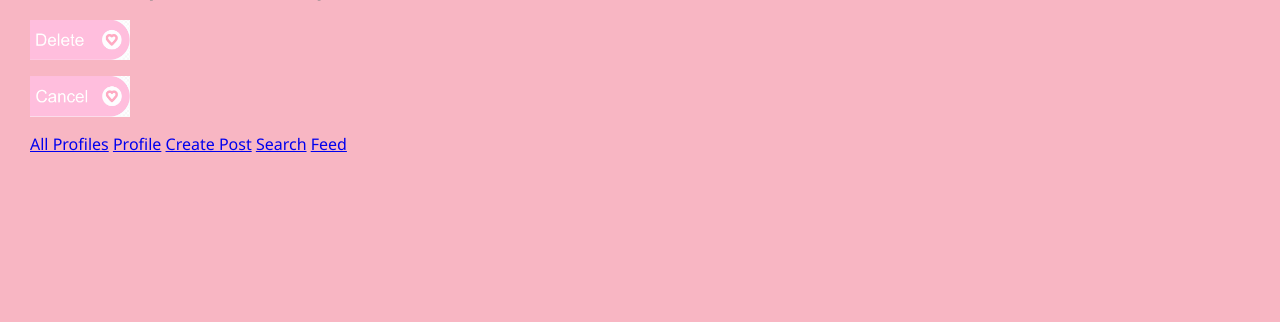
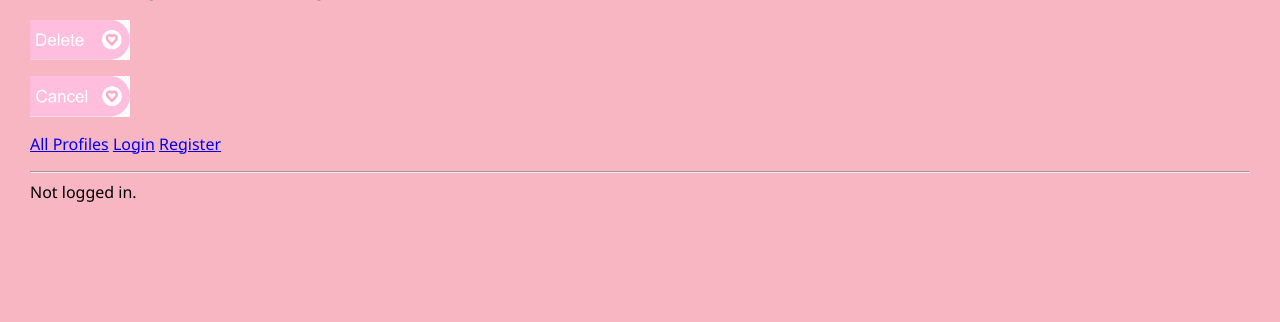
Before and after one commit to luisavazquezusaa/cs412, a Django app: page /mini_insta/post/7/delete in a window 1280 px wide. Shown: the part 478-800 px from the top of the page. Run offline with Django 5.2, Linux system fonts and the light colour scheme; data comes from the database, SQL or seed files in the repository; both versions use the stored data as it was after the commit.

Commit message:
task 1, A7 completed

```diff
--- a/mini_insta/models.py
+++ b/mini_insta/models.py
@@ -5,6 +5,7 @@
 
 from django.db import models
 from django.urls import reverse
+from django.contrib.auth.models import User     # for authentication
 
 # Create your models here.
 
@@ -19,6 +20,7 @@
     bio_text = models.TextField(blank = True)
     join_date = models.DateTimeField(auto_now = True)
     profile_image_url = models.URLField(blank = True) #url as a string
+    user = models.ForeignKey(User, on_delete=models.CASCADE) #Gave a value of 1 for profiles not associated with a user
 
     def __str__(self):
         '''return a string representation of the model instance.'''
--- a/mini_insta/templates/mini_insta/base.html
+++ b/mini_insta/templates/mini_insta/base.html
@@ -21,53 +21,41 @@
         {% endblock%}
     </body>
 
-    <!-- <nav>
-        <ul>
-            <li><a href="{% url 'show_all_profiles' %}">All Profiles</a></li>
-            {% if profile %}
-                <li><a href="{% url 'create_post' profile.pk %}">Create Post</a></li>
-             {% elif post %}
-                <li><a href="{% url 'create_post' post.profile.pk %}">Create Post</a></li>
-             {% endif %}
-        </ul>
-    </nav> -->
+<nav>
+    <ul>
+        <!-- Urls for users who are not logged in-->
+        <li><a href="{% url 'show_all_profiles' %}">All Profiles</a></li>
 
+        <!-- urls for logged in users only -->
+        {% if request.user.is_authenticated %}
 
-    <nav>
-        <ul>
-            <!-- link all profiles -->
-            <li><a href="{% url 'show_all_profiles' %}">All Profiles</a></li>
+            <!-- For each profile-->
+            {% if profile and request.user == profile.user %}
+                <li><a href="{% url 'profile' profile.pk %}">My Profile</a></li>
 
-            <!-- link profile -->
-            {% if profile %}
-                <li><a href="{% url 'profile' profile.pk %}">Profile</a></li>
-            {% elif post %}
-                <li><a href="{% url 'profile' post.profile.pk %}">Profile</a></li>
+                <li><a href="{% url 'update_profile' %}">Update Profile</a></li>
+
+                <li><a href="{% url 'create_post' %}">Create Post</a></li>
+
+                <li><a href="{% url 'show_feed' %}">My Feed</a></li>
+
+                <li><a href="{% url 'search' %}">Search</a></li>
             {% endif %}
 
-            <!-- link to create a post -->
-            {% if profile %}
-                <li><a href="{% url 'create_post' profile.pk %}">Create Post</a></li>
-            {% elif post %}
-                <li><a href="{% url 'create_post' post.profile.pk %}">Create Post</a></li>
-            {% endif %}
+            <li><a href="{% url 'logout' %}">Logout</a></li>
+        <!-- Urls for users who are not logged in-->
+        {% else %}
+            <li><a href="{% url 'login' %}">Login</a></li>
+            <li><a href="{% url 'register' %}">Register</a></li>
+        {% endif %}
 
-            <!-- link to search -->
-            {% if profile %}
-                <li><a href="{% url 'search' profile.pk %}">Search</a></li>
-            {% elif post %}
-                <li><a href="{% url 'search' post.profile.pk %}">Search</a></li>
-            {% endif %}
-
-            <!-- link feed-->
-            {% if profile %}
-                <li><a href="{% url 'show_feed' profile.pk %}">Feed</a></li>
-            {% elif post %}
-                <li><a href="{% url 'show_feed' post.profile.pk %}">Feed</a></li>
-            {% endif %}
-        </ul>
-    </nav>
-
-
+    </ul>
+    <hr>
+    {% if request.user.is_authenticated %}
+    Logged in as: {{request.user}}
+    {% else %}
+    Not logged in.
+    {% endif %}
+</nav>
 
 </html>
--- a/mini_insta/templates/mini_insta/create_post_form.html
+++ b/mini_insta/templates/mini_insta/create_post_form.html
@@ -10,7 +10,7 @@
 <h1>Create a new post</h1>
 
 <!-- Display HTML form -->
-<form action="{% url 'create_post' profile.pk %}" method="POST" enctype="multipart/form-data">
+<form action="{% url 'create_post' %}" method="POST" enctype="multipart/form-data">
     {% csrf_token %}
     <table>
         {{ form.as_table }}
--- a/mini_insta/templates/mini_insta/delete_post_form.html
+++ b/mini_insta/templates/mini_insta/delete_post_form.html
@@ -35,8 +35,8 @@
 </form>
 
 <!-- Form to cancel delete -->
-<form action="{% url 'profile' profile.pk %}" method="get">
-    <a href="{% url 'profile' profile.pk %}">
+<form action="{% url 'profile' post.profile.pk %}" method="get">
+    <a href="{% url 'profile' post.profile.pk %}">
         <img src="{% static 'images/cancel_icon.png' %}" alt="Cancel" width="100">
     </a>
 </form>
--- a/mini_insta/templates/mini_insta/search.html
+++ b/mini_insta/templates/mini_insta/search.html
@@ -11,7 +11,7 @@
 <main class="search-page">
     <h2>Search</h2>
 
-    <form method="get" action="{% url 'search' profile.pk %}">
+    <form method="get" action="{% url 'search' %}">
         <input type="text" name="q" class="search-box" required>
         <button type="submit" class="search-btn">Search</button>
     </form>
--- a/mini_insta/templates/mini_insta/search_results.html
+++ b/mini_insta/templates/mini_insta/search_results.html
@@ -12,7 +12,7 @@
     <h2>Search Results for "{{ query }}"</h2>
 
     <!-- back to search link -->
-    <a href="{% url 'search' profile.pk %}">Back to search</a>
+    <a href="{% url 'search' %}">Back to search</a>
 
     <!-- profiles  -->
     <section class="search-section">
--- a/mini_insta/templates/mini_insta/show_following.html
+++ b/mini_insta/templates/mini_insta/show_following.html
@@ -36,9 +36,7 @@
         <!-- back to profile icon -->
         <div style="text-align: left; margin-top: 20px;">
             <a href="{% url 'profile' profile.pk %}">
-                <img src="{% static 'images/back_to_profile_icon.png' %}"
-                    alt="Back to Profile"
-                    width="100">
+                <img src="{% static 'images/back_to_profile_icon.png' %}" alt="Back to Profile" width="100">
             </a>
         </div>
     </section>
--- a/mini_insta/templates/mini_insta/show_profile.html
+++ b/mini_insta/templates/mini_insta/show_profile.html
@@ -43,7 +43,7 @@
         <img src="{{ profile.profile_image_url }}" alt="Profile image" class="profile-pic">
 
         <div>
-            <a href="{% url 'update_profile' profile.pk %}">
+            <a href="{% url 'update_profile' %}">
                 <button type="button">Update Profile</button>
             </a>
         </div>
--- a/mini_insta/templates/mini_insta/update_post_form.html
+++ b/mini_insta/templates/mini_insta/update_post_form.html
@@ -28,7 +28,7 @@
             <button type="submit" name="update_post">
                 <img src="{% static 'images/update_icon.png' %}" alt="Update" width="100">
             </button>
-            <a href="{% url 'post' form.instance.pk %}">
+            <a href="{% url 'post' form.instance %}">
                 <img src="{% static 'images/cancel_icon.png' %}" alt="Cancel" width="100">
             </a>
         </td>
--- a/mini_insta/urls.py
+++ b/mini_insta/urls.py
@@ -7,6 +7,7 @@
 from .views import *
 from django.conf.urls.static import static
 from django.conf import settings
+from django.contrib.auth import views as auth_views
 
 urlpatterns = [
 
@@ -14,14 +15,19 @@
     path('show_all_profiles/', ProfileListView.as_view(), name="show_all_profiles"),
     path('profile/<int:pk>', ProfileDetailView.as_view(), name='profile'),
     path('post/<int:pk>', PostDetailView.as_view(), name='post'),
-    path('profile/<int:pk>/create_post', CreatePostView.as_view(), name="create_post"),
-    path('profile/<int:pk>/update', UpdateProfileView.as_view(), name='update_profile'),
+    path('profile/create_post', CreatePostView.as_view(), name="create_post"),
+    path('profile/update', UpdateProfileView.as_view(), name='update_profile'),
     path('post/<int:pk>/delete', DeletePostView.as_view(), name='delete_post'),
     path('post/<int:pk>/update', UpdatePostView.as_view(), name='update_post'),
     path('profile/<int:pk>/followers', ShowFollowersDetailView.as_view(), name='show_followers'),
     path('profile/<int:pk>/following', ShowFollowingDetailView.as_view() , name='show_following'),
-    path('profile/<int:pk>/feed',  PostFeedListView.as_view(), name="show_feed"),
-    path('profile/<int:pk>/search', SearchView.as_view(), name='search'),
+    path('profile/feed',  PostFeedListView.as_view(), name="show_feed"),
+    path('profile/search', SearchView.as_view(), name='search'),
+
+    # Authorization-related URLs (A7):
+    path('login/', auth_views.LoginView.as_view(template_name='mini_insta/login.html'), name='login'),
+    path('logout/', auth_views.LogoutView.as_view(next_page='show_all_profiles'), name='logout'),
+    path('register/', UserRegistrationView.as_view(), name='register')
 
 
     #examples assigment 4:
--- a/mini_insta/views.py
+++ b/mini_insta/views.py
@@ -3,13 +3,19 @@
 # Author: Luisa Vazquez Usabiaga (lvu@bu.edu), 09/25/2025
 # Description: this file is my views for mini insta
 
+from django.http.request import HttpRequest as HttpRequest
+from django.http.response import HttpResponse as HttpResponse
 from django.shortcuts import render
 from django.views.generic import ListView, DetailView, CreateView, UpdateView, DeleteView
 # from .models import Article --> from example
 from .models import Profile, Post, Photo
 import random
+from django.contrib.auth.mixins import LoginRequiredMixin # for authentication
+from django.contrib.auth.forms import UserCreationForm  # for new Users
+from django.contrib.auth.models import User  #Django user model
 from .forms import *      #CreateArticleForm, CreateCommentForm    from example Assignment 4
 from django.urls import reverse
+
 
 
 
@@ -18,6 +24,16 @@
     model = Profile
     template_name = "mini_insta/show_all_profiles.html"
     context_object_name = "profiles"
+
+    def dispatch(self, request,  *args, **kwargs):
+        '''Override the dispatch method to add debugging information.'''
+
+        if request.user.is_authenticated:
+            print(f'ProfileListView.dispatch(): request.user={request.user}')
+        else:
+            print(f'ProfileListView.dispatch(): not logged in.')
+
+        return super().dispatch(request, *args, **kwargs)
 
 class ProfileDetailView(DetailView):
     '''Display a single profile'''
@@ -35,45 +51,35 @@
     context_object_name = "post" #Note singular variable name
 
 
-class CreatePostView(CreateView):
+class CreatePostView(LoginRequiredMixin, CreateView):
     '''A view to handle creation of a new Post on a Profile'''
 
     form_class = CreatePostForm
     template_name = "mini_insta/create_post_form.html"
 
+    # ... get_login_url is fine ...
+
     def get_success_url(self):
         '''Provide a URL to redirect to after creating a new Post'''
-        # retrieve PK from the URL pattern
-        pk = self.kwargs['pk']
-        """After creating, go to the new Post detail page"""
+        # After creating, go to the new Post detail page
         return reverse('post', kwargs={'pk': self.object.pk})
 
     def get_context_data(self, **kwargs):
         '''Return the dictionary of context variables for use in the template.'''
         context = super().get_context_data(**kwargs)
-        pk = self.kwargs['pk']
-        profile = Profile.objects.get(pk=pk)
-
-        # add this profile into the context dictionary
+        profile = Profile.objects.get(user=self.request.user)
         context['profile'] = profile
         return context
 
     def form_valid(self, form):
         '''Handle form submission and save the new Post & Photo'''
-        # retrieve PK from the URL pattern
-        pk = self.kwargs['pk']
-        profile = Profile.objects.get(pk=pk)
+        profile = Profile.objects.get(user=self.request.user)
 
         # attach this Profile to the Post
         form.instance.profile = profile
 
         # delegate the saving of Post to the superclass
         response = super().form_valid(form)
-
-        # # if the user entered a Photo URL, create a Photo object
-        # image_url = form.cleaned_data.get('image_url')
-        # if image_url:
-        #     Photo.objects.create(post=self.object, image_url=image_url)
 
         # handle image files
         image_files = self.request.FILES.getlist('image_files')
@@ -82,12 +88,31 @@
 
         return response
 
-class UpdateProfileView (UpdateView):
+    ## from A7 examples dor def form_valid:
+    # def form_valid(self, form):
+
+    #     #find the login user
+    #     user = self.request.user
+    #     print(f'CreatePostView.form_valid(): {user}')
+    #     #attach that user to the form instance (to the POST object)
+    #     form.instance.user = user
+    #     #delegate work to the superclass to do the rest:
+    #     return super().form_valid(form)
+
+
+class UpdateProfileView(UpdateView):
     ''' A view to update an Post and save it to the database. '''
 
     model = Profile
     form_class = UpdateProfileForm
     template_name = "mini_insta/update_profile_form.html"
+
+    def get_object(self):
+        ''' Get the object to be updated. find the profile associated with the logged-in user'''
+        return Profile.objects.get(user=self.request.user)
+
+    def get_success_url(self):
+        return reverse('profile', kwargs={'pk': self.object.pk})
 
 class UpdatePostView(UpdateView):
     '''A view to update an existing Post'''
@@ -96,7 +121,7 @@
     template_name = "mini_insta/update_post_form.html"
 
     def get_success_url(self):
-        return reverse("post", kwargs={"pk": self.object.pk})
+        return reverse('post')
 
 class DeletePostView (DeleteView):
     '''A view class to delet a post in a Profile'''
@@ -117,7 +142,7 @@
         """Return URL to redirect to after a successful delete"""
         post = self.get_object()
         profile = post.profile
-        return reverse("profile", kwargs={"pk": profile.pk})
+        return reverse('profile')
 
 # Assignment 6
 
@@ -159,23 +184,12 @@
     template_name = "mini_insta/show_feed.html"
     context_object_name = "posts"
 
-    def get_queryset(self):
-        '''return the posts made by the profiles this user follows.'''
-        pk = self.kwargs['pk']
-        profile = Profile.objects.get(pk=pk)
-        return profile.get_post_feed()
 
     def get_context_data(self, **kwargs):
         context = super().get_context_data(**kwargs)
-        pk = self.kwargs['pk']
-        profile = Profile.objects.get(pk=pk)
+        profile = Profile.objects.get(user=self.request.user)
         context['profile'] = profile
         return context
-
-
-from django.views.generic import ListView
-from django.shortcuts import render
-from .models import Profile, Post
 
 
 class SearchView(ListView):
@@ -186,34 +200,34 @@
     def dispatch(self, request, *args, **kwargs):
         query = self.request.GET.get('q', None)
         if not query:
-            pk = self.kwargs['pk']
-            profile = Profile.objects.get(pk=pk)
+            profile = Profile.objects.get(user=self.request.user)
             return render(request, 'mini_insta/search.html', {'profile': profile})
         return super().dispatch(request, *args, **kwargs)
 
     def get_queryset(self):
-        ''' return Posts that matches the query in their caption text'''
-        query = self.request.GET.get('q', '')
-        if query:
-            return Post.objects.filter(caption__icontains=query)
-        return Post.objects.none()
+        '''return the posts made by the profiles this user follows.'''
+        profile = Profile.objects.get(user=self.request.user)
+        return profile.get_post_feed()
 
     def get_context_data(self, **kwargs):
         context = super().get_context_data(**kwargs)
         query = self.request.GET.get('q', '')
-        profile = Profile.objects.get(pk=self.kwargs['pk'])
+        profile = Profile.objects.get(user=self.request.user)
         context['profile'] = profile
         context['query'] = query
 
-        if query:
-            username_matches = Profile.objects.filter(username__icontains=query)
-            display_matches = Profile.objects.filter(display_name__icontains=query)
-            bio_matches = Profile.objects.filter(bio_text__icontains=query)
-            context['profiles'] = (username_matches | display_matches | bio_matches).distinct()
-        else:
-            context['profiles'] = Profile.objects.none()
+        return context
 
-        return context
+class UserRegistrationView(CreateView):
+    '''show/process form for account registration form to create a new User'''
+
+    template_name = 'mini_insta/register.html'
+    form_class = UserCreationForm
+    model = User
+
+    def get_success_url(self):
+        '''url to redirect to after creating a new user'''
+        return reverse('login')
 
 
 
```
Also changed, not shown: mini_insta/templates/mini_insta/login.html (added, +32 -0 lines), mini_insta/templates/mini_insta/register.html (added, +18 -0 lines), db.sqlite3, mini_insta/migrations/0015_profile_user.py (added).
